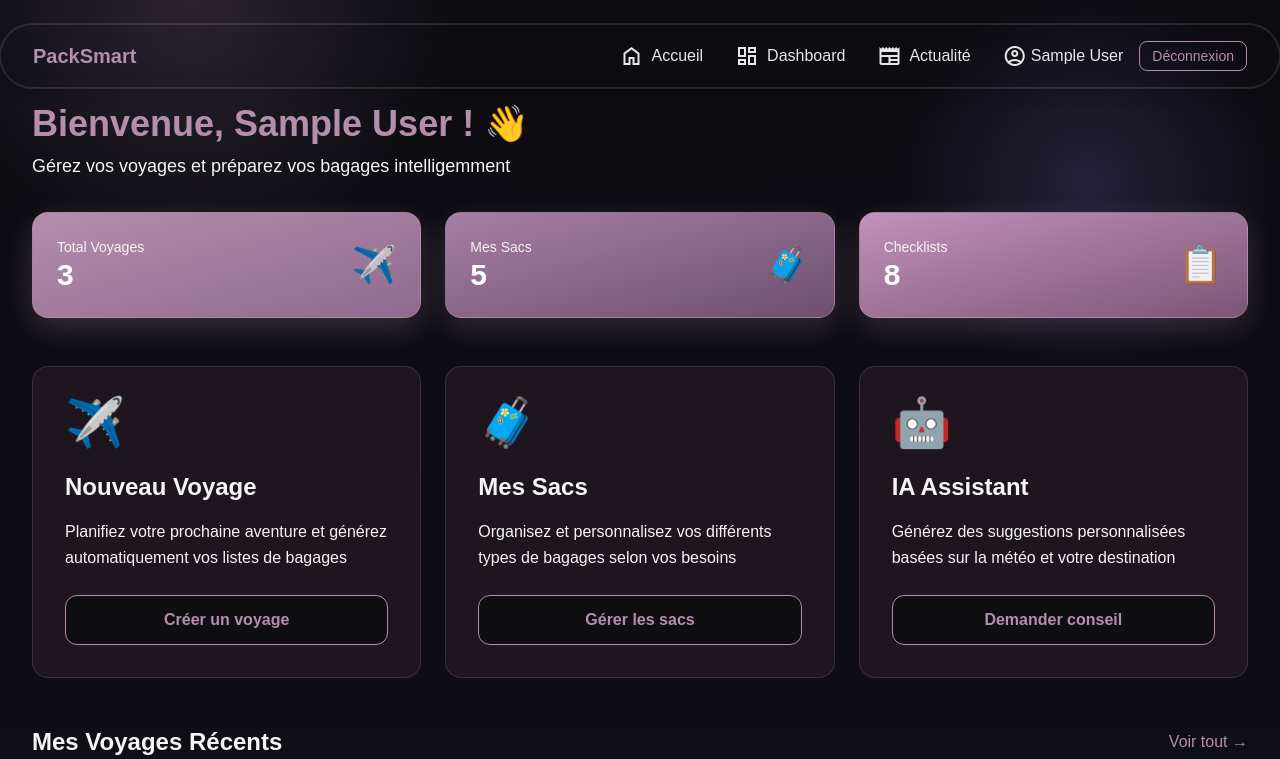
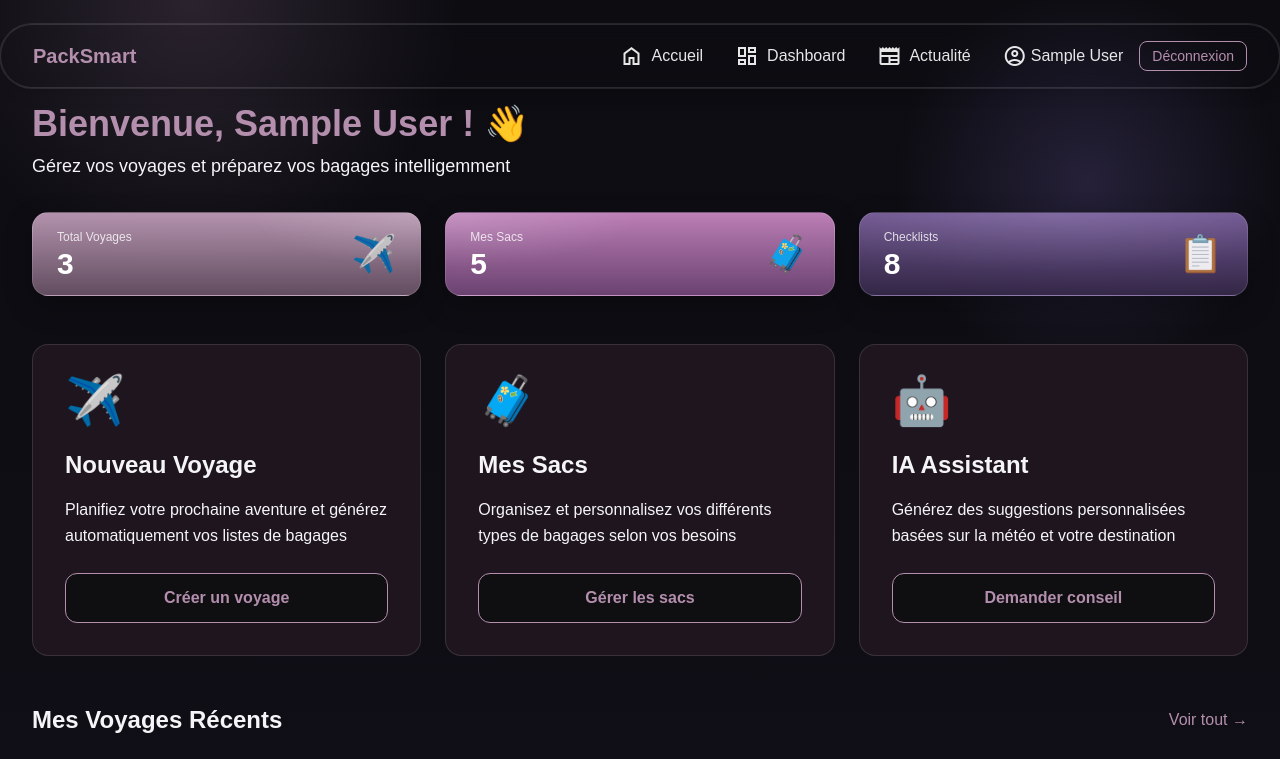
Before and after one commit to nemesiaa/packsmart-nextjs, a Next.js app: page /dashboard in a window 1280 px wide. Shown: the top 759 px of the page. Built offline with nearby package versions, Linux system fonts and the light colour scheme; sample sign-in values are in the browser's storage.

Commit message:
Design mauve nocturne page Home et Dashboard

```diff
--- a/src/app/dashboard/page.tsx
+++ b/src/app/dashboard/page.tsx
@@ -128,34 +128,31 @@ export default function Dashboard() {
 
           {/* === Statistiques (tes classes d’avant : bleu / vert / violet) === */}
 <div className="grid grid-cols-1 md:grid-cols-3 gap-6 mb-12">
-  <div className="p-6 rounded-2xl border bg-gradient-to-br from-[#b48ead] to-[#8e6a8e]
-                  shadow-[0_10px_30px_rgba(180,142,173,0.25)] border-[rgba(180,142,173,0.55)]">
+            <div className="kpi kpi--lilac p-6">
               <div className="flex items-center justify-between">
                 <div>
-        <p className="text-white/90 text-sm">Total Voyages</p>
-        <p className="text-3xl font-bold text-white">{stats.totalTrips}</p>
+                  <p className="kpi__label">Total Voyages</p>
+                  <p className="kpi__num">{stats.totalTrips}</p>
                 </div>
                 <div className="text-4xl opacity-90">✈️</div>
               </div>
             </div>
 
-  <div className="p-6 rounded-2xl border bg-gradient-to-br from-[#a67fa4] to-[#6e4f6e]
-                  shadow-[0_10px_30px_rgba(180,142,173,0.22)] border-[rgba(180,142,173,0.45)]">
+            <div className="kpi kpi--orchid p-6">
               <div className="flex items-center justify-between">
                 <div>
-        <p className="text-white/90 text-sm">Mes Sacs</p>
-        <p className="text-3xl font-bold text-white">{stats.totalPackages}</p>
+                  <p className="kpi__label">Mes Sacs</p>
+                  <p className="kpi__num">{stats.totalPackages}</p>
                 </div>
                 <div className="text-4xl opacity-90">🧳</div>
               </div>
             </div>
 
-  <div className="p-6 rounded-2xl border bg-gradient-to-br from-[#c392ba] to-[#7b5677]
-                  shadow-[0_10px_30px_rgba(180,142,173,0.22)] border-[rgba(180,142,173,0.45)]">
+            <div className="kpi kpi--plum p-6">
               <div className="flex items-center justify-between">
                 <div>
-        <p className="text-white/90 text-sm">Checklists</p>
-        <p className="text-3xl font-bold text-white">{stats.completedChecklists}</p>
+                  <p className="kpi__label">Checklists</p>
+                  <p className="kpi__num">{stats.completedChecklists}</p>
                 </div>
                 <div className="text-4xl opacity-90">📋</div>
               </div>
@@ -257,9 +254,11 @@ export default function Dashboard() {
       </main>
 
       {/* Modales (fonctionnel) */}
+      {/* Modales (fonctionnel) */}
 <TripModal open={modal === "trip"} onClose={closeModal} onCreated={handleTripCreated} />
 <BagModal  open={modal === "bag"}  onClose={closeModal} />
 <AIModal   open={modal === "ai"}   onClose={closeModal} packages={packagesList} loading={loadingPackages} />
+
 
       <Footer />
     </div>
```
Lines whose indentation alone changed are shown as unchanged.
